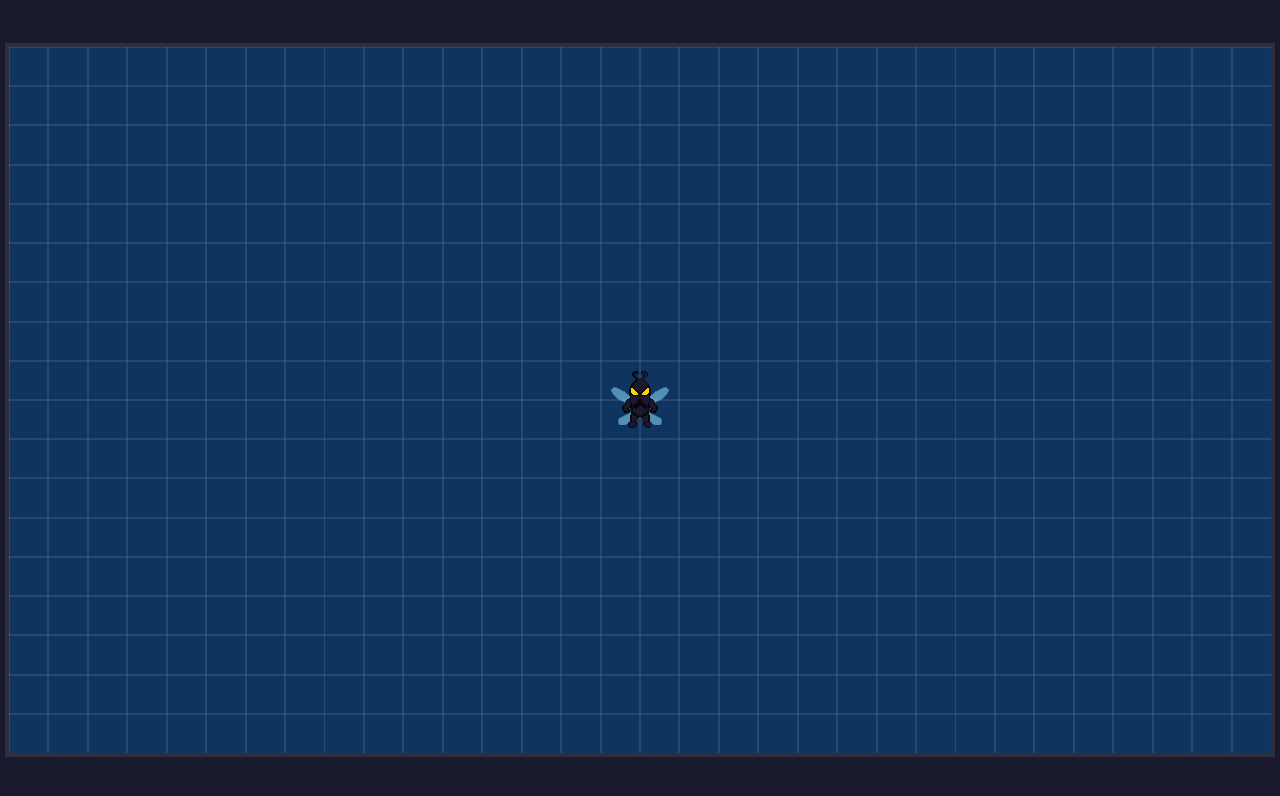
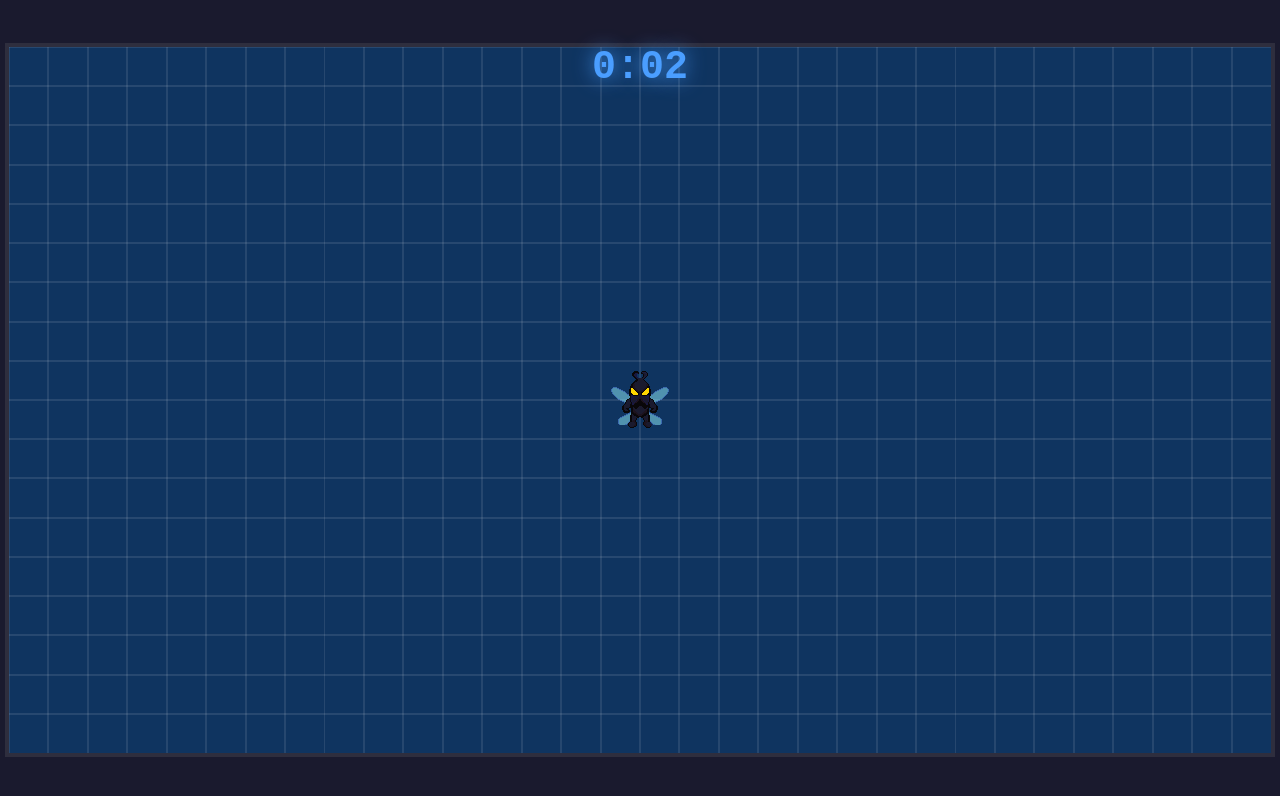
Before and after one commit to Brictarus/typescript-gamedev-course, a website built with Vite: page index.html in a window 1280 px wide. Both pictures are taken after a click on the button "Play". Built offline with nearby package versions, Linux system fonts and the light colour scheme.

Commit message:
feat: Introduce in game timer

```diff
--- a/index.html
+++ b/index.html
@@ -9,6 +9,7 @@
   <body>
     <div id="gameContainer">
       <canvas id="gameCanvas"></canvas>
+      <div id="timer">0:00</div>
       <div id="mainMenu" class="ui-panel">
         <h1>Game starter Kit</h1>
         <button id="playBtn">Play</button>
--- a/src/core/Game.ts
+++ b/src/core/Game.ts
@@ -13,6 +13,7 @@ export class Game {
   private player: Player;
   private keys: Keys;
   private lastTime: DOMHighResTimeStamp;
+  private time: number;
   private readonly imageManager: ImageManager;
   readonly audioManager: AudioManager;
   private readonly uiManager: UIManager;
@@ -29,6 +30,7 @@ export class Game {
     this.player = new Player();
     this.keys = {};
     this.lastTime = 0;
+    this.time = 0;
     this.state = 'menu';
 
     this.init();
@@ -66,6 +68,11 @@ export class Game {
     const cappedDeltaTime = Math.min(deltaTime, 0.1);
     this.lastTime = time;
 
+    if (this.state === 'playing') {
+      this.time += cappedDeltaTime;
+      this.uiManager.updateTimer(this.time);
+    }
+
     this.update(cappedDeltaTime);
     this.renderSystem.render(this.state, this.player);
     window.requestAnimationFrame((t) => this.gameLoop(t));
@@ -98,6 +105,8 @@ export class Game {
     this.audioManager.play('button_click');
     this.state = 'playing';
     this.uiManager.hideAllPanels();
+    this.time = 0;
+    this.uiManager.showTimer();
 
     this.player.reset();
 
@@ -119,6 +128,7 @@ export class Game {
   returnToMenu() {
     this.audioManager.play('button_click');
     this.state = 'menu';
+    this.uiManager.hideTimer();
     this.uiManager.showPanel('mainMenu');
   }
 
--- a/src/managers/UIManager.ts
+++ b/src/managers/UIManager.ts
@@ -35,4 +35,27 @@ export class UIManager {
     this.hideAllPanels();
     document.getElementById(panelId)?.classList.add('active');
   }
+
+  showTimer() {
+    const timerElement = document.getElementById('timer');
+    if (timerElement) {
+      timerElement.style.display = 'block';
+    }
+  }
+
+  hideTimer() {
+    const timerElement = document.getElementById('timer');
+    if (timerElement) {
+      timerElement.style.display = 'none';
+    }
+  }
+
+  updateTimer(time: number) {
+    const minutes = Math.floor(time / 60);
+    const seconds = Math.floor(time % 60);
+    const timerElement = document.getElementById('timer');
+    if (timerElement) {
+      timerElement.textContent = `${minutes}:${String(seconds).padStart(2, '0')}`;
+    }
+  }
 }
--- a/src/style.css
+++ b/src/style.css
@@ -84,3 +84,19 @@ button:hover {
   box-shadow: 0 0 25px rgba(var(--color), 0.5);
   transform: translateY(-2px);
 }
+
+#timer {
+  position: absolute;
+  top: 45px;
+  left: 50%;
+  transform: translateX(-50%);
+  font-size: 40px;
+  color: rgb(var(--color));
+  font-family: 'Courier New', monospace;
+  text-shadow: 0 0 20px rgba(var(--color), 0.9);
+  font-weight: 700;
+  z-index: 1000;
+  /*display: none;*/
+  pointer-events: none;
+
+}
```
